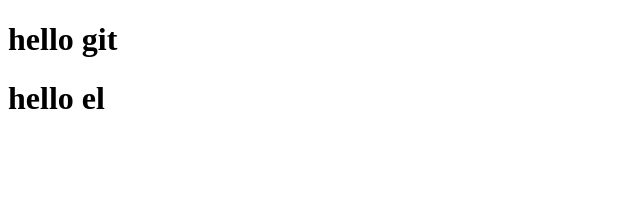
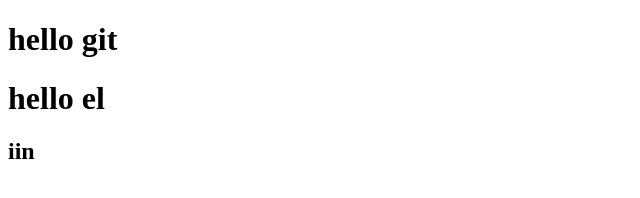
Before and after one commit to Suhailfadhluramadhan/belajar_git_remote, a plain HTML site: page index.html in a window 1280 px wide. Shown: the full height of the page, 0-640 px from the left. Drawn offline with Linux system fonts and the light colour scheme.

Commit message:
update h2

```diff
--- a/index.html
+++ b/index.html
@@ -10,6 +10,7 @@
 <body>
     <h1>hello git</h1>
     <h1>hello el</h1>
+    <h2>iin</h2>
 </body>
 
 </html>
```
